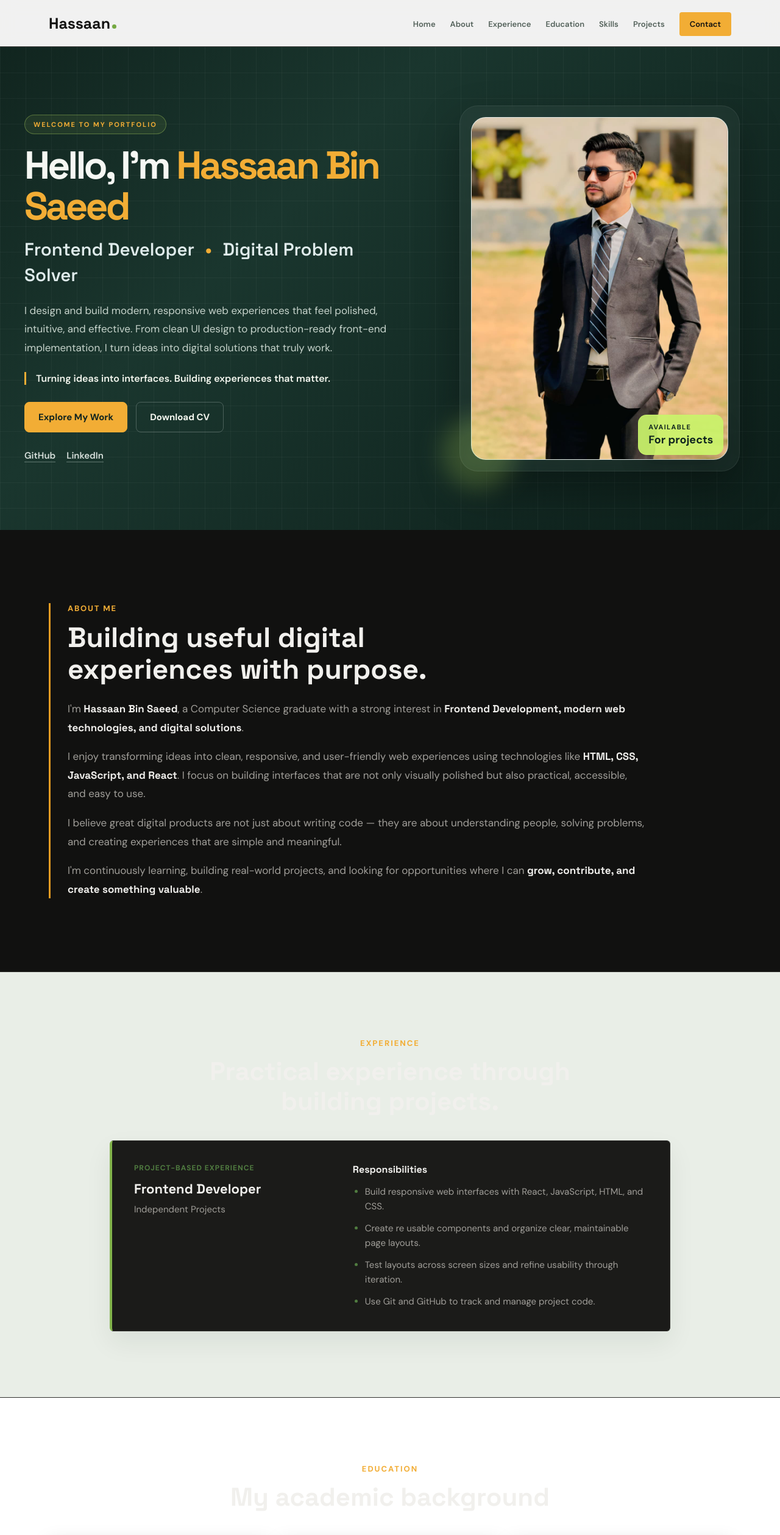
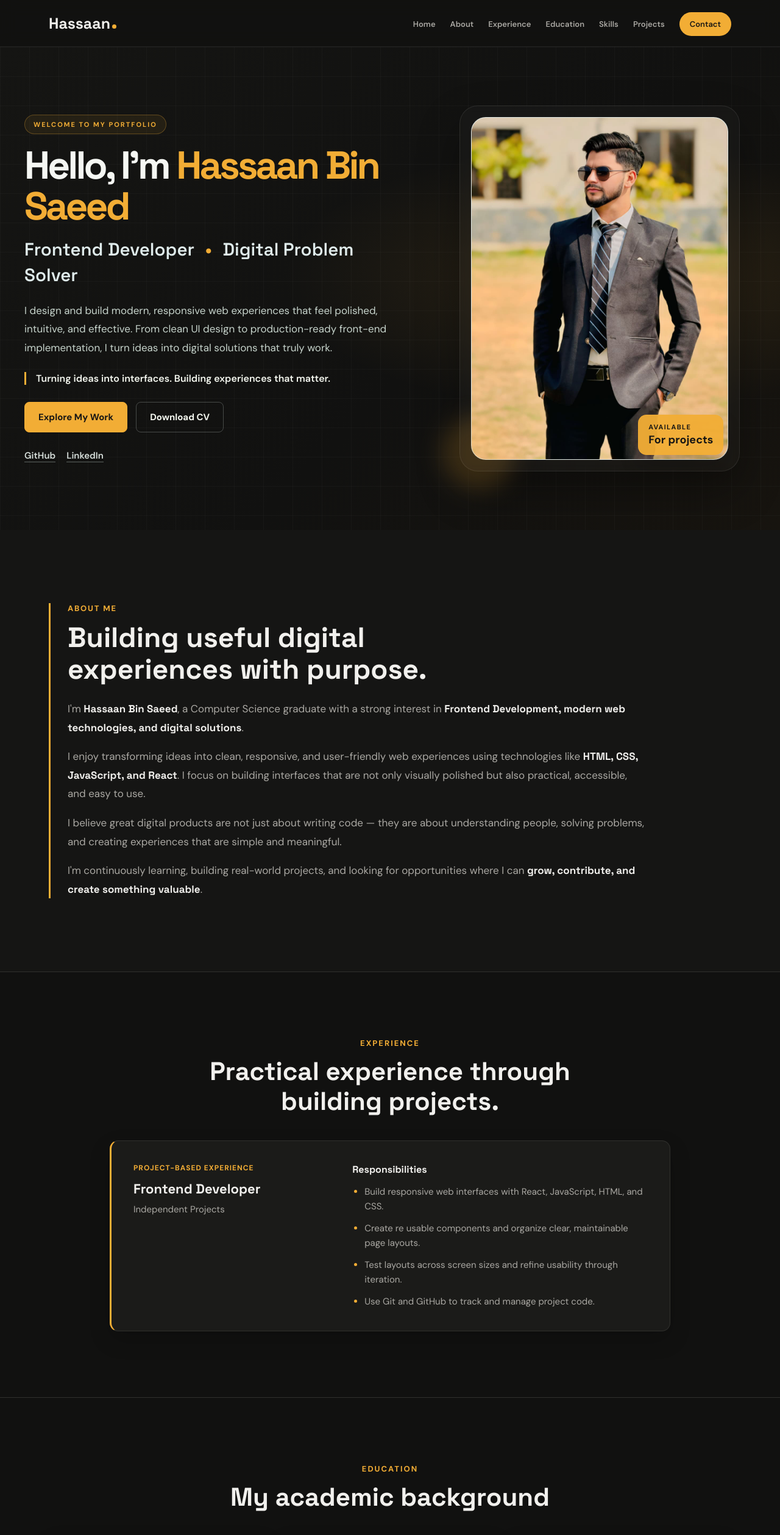
Before and after one commit to hassaankayani36-arch/hassaan-portfolio, a React (Vite) app: page / in a window 1280 px wide. Shown: the top 2517 px of the page at 61% size. Built offline with nearby package versions, Linux system fonts and the light colour scheme.

Commit message:
style: update hero background gradient for improved visual effect

```diff
--- a/src/Footer.css
+++ b/src/Footer.css
@@ -105,3 +105,273 @@
         font-size: 28px;
     }
 }
+
+body .site-header {
+    background: rgba(17, 17, 16, 0.94);
+    border-bottom-color: rgba(255, 255, 255, 0.08);
+}
+
+body .logo {
+    color: #f1f0ed;
+}
+
+body .logo::after {
+    background: var(--lime);
+}
+
+body .nav-links a {
+    color: #aaa8a3;
+}
+
+body .nav-links a:hover {
+    color: var(--lime);
+}
+
+body .nav-links .contact-link,
+body .nav-links .contact-link:hover {
+    color: #191714;
+    background: var(--lime);
+    border-radius: 999px;
+}
+
+body .menu-button {
+    color: #f1f0ed;
+}
+
+body .hero {
+    background-color: #111110;
+    background-image:
+        radial-gradient(ellipse at 78% 48%, rgba(242, 173, 53, 0.12), transparent 38%),
+        linear-gradient(rgba(255, 255, 255, 0.025) 1px, transparent 1px),
+        linear-gradient(90deg, rgba(255, 255, 255, 0.025) 1px, transparent 1px),
+        linear-gradient(135deg, #151513 0%, #111110 58%, #17140f 100%);
+    background-size: auto, 48px 48px, 48px 48px, 100% 100%;
+}
+
+body .hero h1 span,
+body .hero-intro,
+body .hero h2 .divider,
+body .hero h2 b,
+body .education-detail,
+body .experience-type,
+body .experience-details li::marker {
+    color: var(--lime);
+}
+
+body .hero-intro {
+    background: rgba(242, 173, 53, 0.08);
+    border-color: rgba(242, 173, 53, 0.3);
+}
+
+body .hero-quote {
+    border-color: var(--lime);
+}
+
+body .primary-button,
+body .primary-button:hover,
+body .secondary-button:hover {
+    color: #191714;
+    background: var(--lime);
+    border-color: var(--lime);
+}
+
+body .profile-card {
+    background: rgba(255, 255, 255, 0.025);
+    border-color: rgba(255, 255, 255, 0.09);
+}
+
+body .profile-card::before {
+    background: rgba(242, 173, 53, 0.18);
+}
+
+body .profile-badge {
+    color: #191714;
+    background: rgba(242, 173, 53, 0.95);
+    border-color: rgba(242, 173, 53, 0.8);
+}
+
+body .about-section,
+body .skills-section,
+body .contact-section {
+    background-color: #151514;
+    border-bottom-color: var(--line);
+}
+
+body .about-content {
+    border-left-color: var(--lime);
+}
+
+body .about-content h2,
+body .about-content strong,
+body .skills-heading h2,
+body .skill-card h3,
+body .education-heading h2,
+body .education-item h3,
+body .experience-heading h2,
+body .experience-role h3,
+body .experience-details h4,
+body .projects-heading h2,
+body .project-content h3,
+body .contact-heading h2 {
+    color: #f1f0ed;
+}
+
+body .about-content p:not(.section-label),
+body .skills-heading > p:last-child,
+body .skill-card p,
+body .education-institution,
+body .experience-company,
+body .experience-details ul,
+body .project-content > p {
+    color: #aaa8a3;
+}
+
+body .education-section,
+body .projects-section,
+body .experience-section {
+    background: #111110;
+    border-bottom-color: var(--line);
+}
+
+body .skill-card,
+body .education-item,
+body .project-card,
+body .experience-entry {
+    background: #1b1b19;
+    border-color: #30302d;
+    border-radius: 14px;
+    box-shadow: 0 14px 34px rgba(0, 0, 0, 0.18);
+}
+
+body .skill-card:hover,
+body .education-item:hover,
+body .project-card:hover {
+    border-color: rgba(242, 173, 53, 0.55);
+    box-shadow: 0 20px 42px rgba(0, 0, 0, 0.28);
+}
+
+body .skill-icon {
+    color: var(--lime);
+    background: rgba(242, 173, 53, 0.1);
+    border-color: rgba(242, 173, 53, 0.2);
+}
+
+body .skill-filters button {
+    color: #c7c4be;
+    background: #1b1b19;
+    border-color: #383733;
+    border-radius: 999px;
+}
+
+body .skill-filters button:hover,
+body .skill-filters button.active {
+    color: #191714;
+    background: var(--lime);
+    border-color: var(--lime);
+}
+
+body .education-item {
+    border-top: 2px solid var(--lime);
+}
+
+body .experience-entry {
+    border-left: 3px solid var(--lime);
+}
+
+body .project-image-wrapper {
+    background: #24231f;
+}
+
+body .project-links a {
+    color: #f1f0ed;
+    border-color: #48453d;
+    border-radius: 999px;
+}
+
+body .project-links a:first-child,
+body .project-links a:hover {
+    color: #191714;
+    background: var(--lime);
+    border-color: var(--lime);
+}
+
+body .contact-details,
+body .contact-form {
+    background: #1b1b19;
+    border: 1px solid #30302d;
+    border-radius: 16px;
+}
+
+body .contact-form label {
+    color: #e5e2dc;
+}
+
+body .contact-form input,
+body .contact-form textarea {
+    color: #f1f0ed;
+    background: #131312;
+    border-color: #383733;
+    border-radius: 8px;
+}
+
+body .contact-form input:focus,
+body .contact-form textarea:focus {
+    border-color: var(--lime);
+    outline-color: rgba(242, 173, 53, 0.2);
+}
+
+body .contact-form button,
+body .whatsapp-link {
+    color: #191714;
+    background: var(--lime);
+    border-color: var(--lime);
+    border-radius: 999px;
+}
+
+body .contact-form button:hover,
+body .whatsapp-link:hover {
+    color: #191714;
+    background: #ffc45b;
+    border-color: #ffc45b;
+}
+
+body .contact-detail-link,
+body .contact-name {
+    color: #d5d2cc;
+}
+
+body .contact-detail-link:hover {
+    color: var(--lime);
+}
+
+body .contact-form-status {
+    color: #e5e2dc;
+    background: #24211b;
+    border-color: #48402e;
+    border-left-color: var(--lime);
+}
+
+body .site-footer {
+    background: #0d0d0c;
+}
+
+body .footer-logo span {
+    color: var(--lime);
+}
+
+body .footer-nav-block h3,
+body .footer-social-block h3 {
+    color: #f1f0ed;
+}
+
+body .footer-links a:hover,
+body .footer-social-links a:hover {
+    color: var(--lime);
+}
+
+@media (max-width: 768px) {
+    body .nav-links {
+        background: #171716;
+        border-color: #30302d;
+    }
+}
--- a/src/index.css
+++ b/src/index.css
@@ -99,7 +99,7 @@ textarea {
 .hero {
   background-color: #111110;
   background-image:
-    radial-gradient(ellipse at 78% 48%, rgba(242, 173, 53, 0.09), transparent 38%),
+    radial-gradient(ellipse at 78% 48%, rgba(242, 173, 53, 0.12), transparent 38%),
     linear-gradient(rgba(255, 255, 255, 0.025) 1px, transparent 1px),
     linear-gradient(90deg, rgba(255, 255, 255, 0.025) 1px, transparent 1px),
     linear-gradient(135deg, #151513 0%, #111110 58%, #17140f 100%);
```
